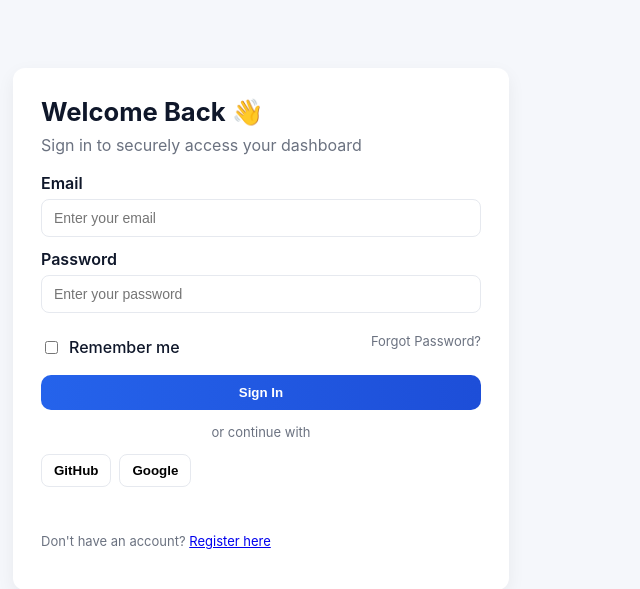
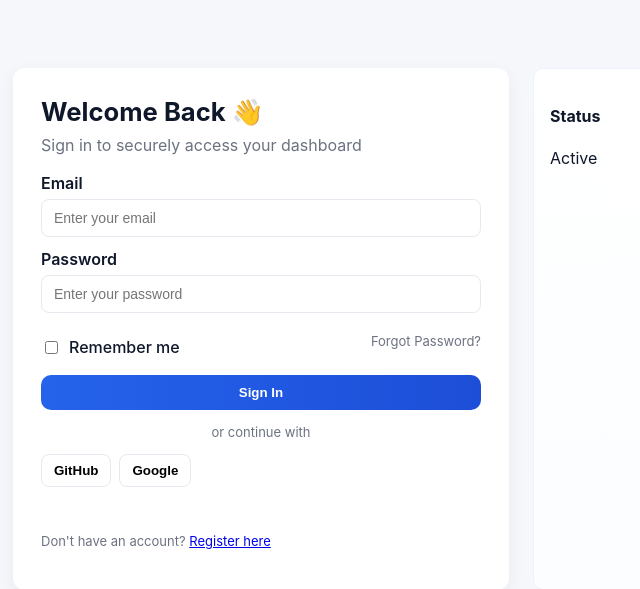
Before and after one commit to 362csk/Project, a Flask app: page / in a window 1280 px wide. Shown: the top 589 px of the page, without its empty margins (157-797 px from the left). Run offline with Flask 3, Linux system fonts and the light colour scheme.

Commit message:
h4 added

```diff
--- a/Templates/practice.html
+++ b/Templates/practice.html
@@ -93,6 +93,13 @@
           </div>
         </div>
       </aside>
+      <div class="card">
+            <h4>Status</h4>
+            <p id="user-status">Active</p>
+          </div>
+        </div>
+      </aside>
+
 
     </main>
 
```
